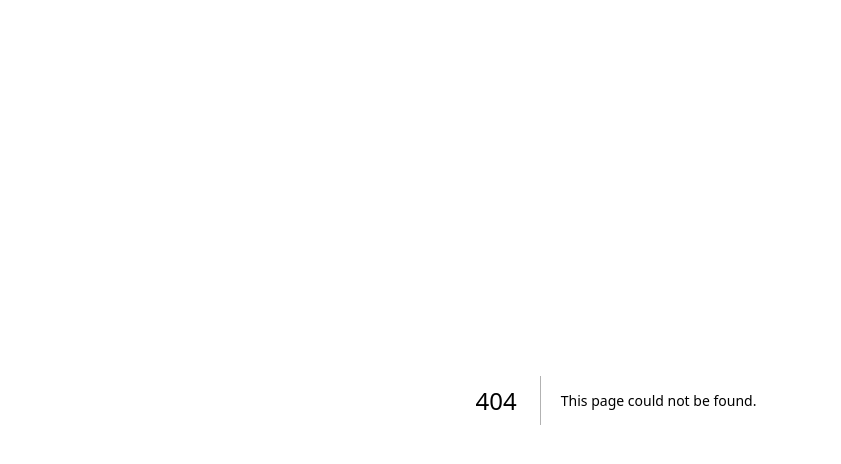
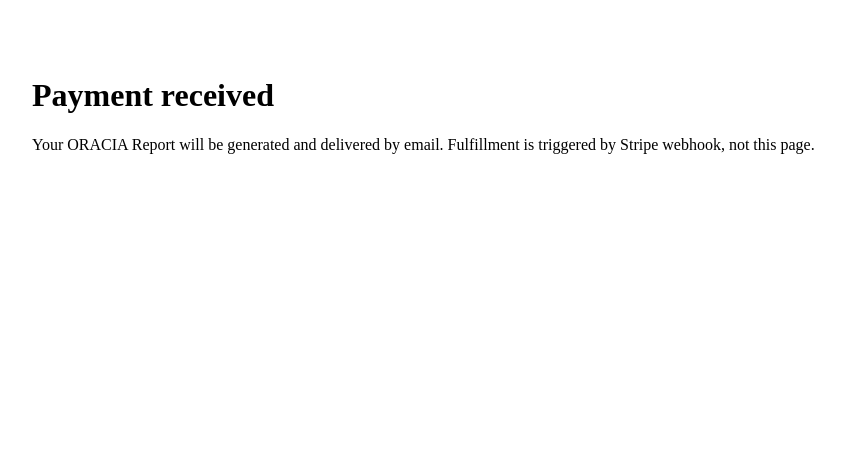
Before and after one commit to zaykamazuykama-wq/zaykamazuykama-wq-oracia-production-mvp, a Next.js app: page /success in a window 1280 px wide. Before the commit this address had no page. Shown: the top 464 px of the page, without its empty margins (24-865 px from the left). Built offline with nearby package versions, Linux system fonts and the light colour scheme.

Commit message:
Add success page

```diff
--- /dev/null
+++ b/app/success/page.tsx
@@ -0,0 +1,8 @@
+export default function SuccessPage() {
+  return (
+    <main style={{ padding: 48 }}>
+      <h1>Payment received</h1>
+      <p>Your ORACIA Report will be generated and delivered by email. Fulfillment is triggered by Stripe webhook, not this page.</p>
+    </main>
+  );
+}
```
